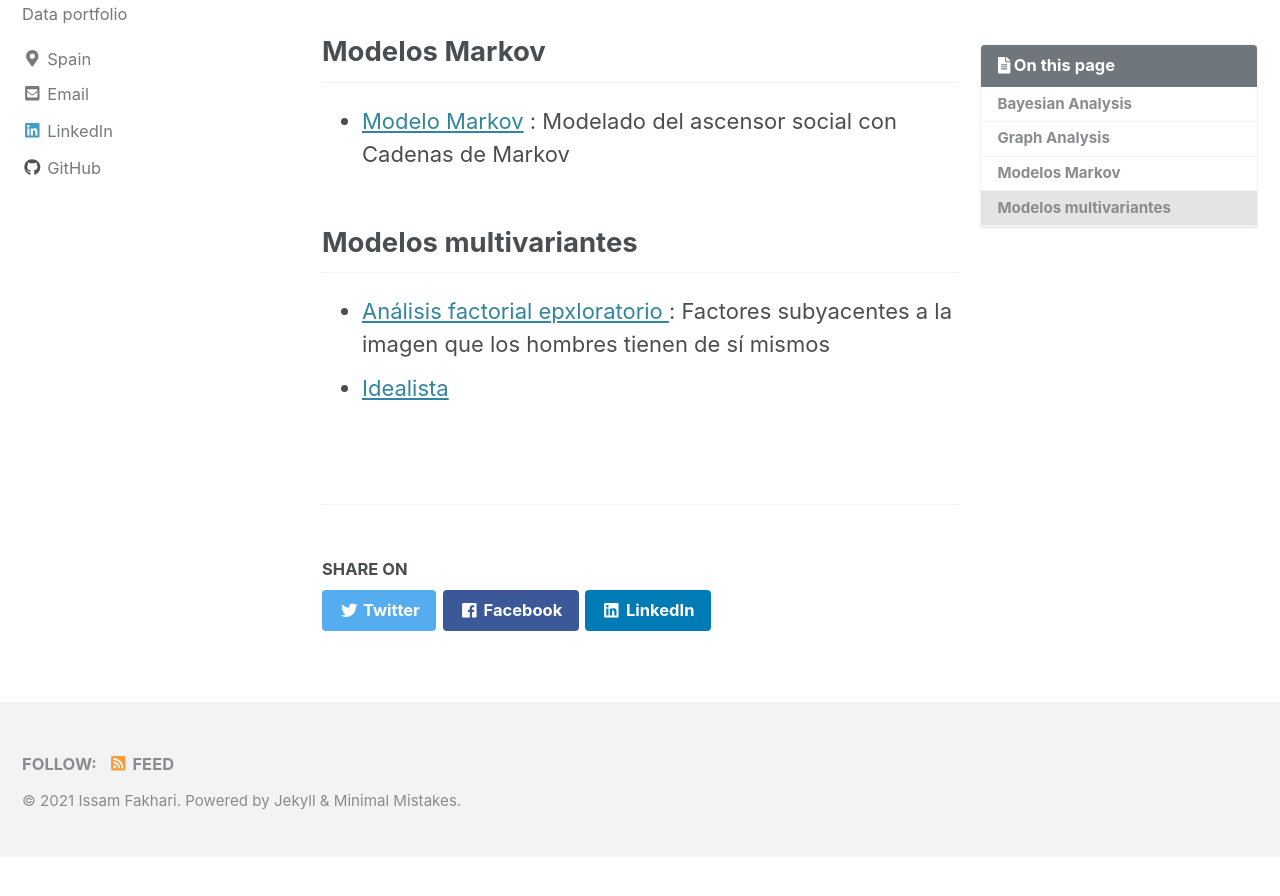
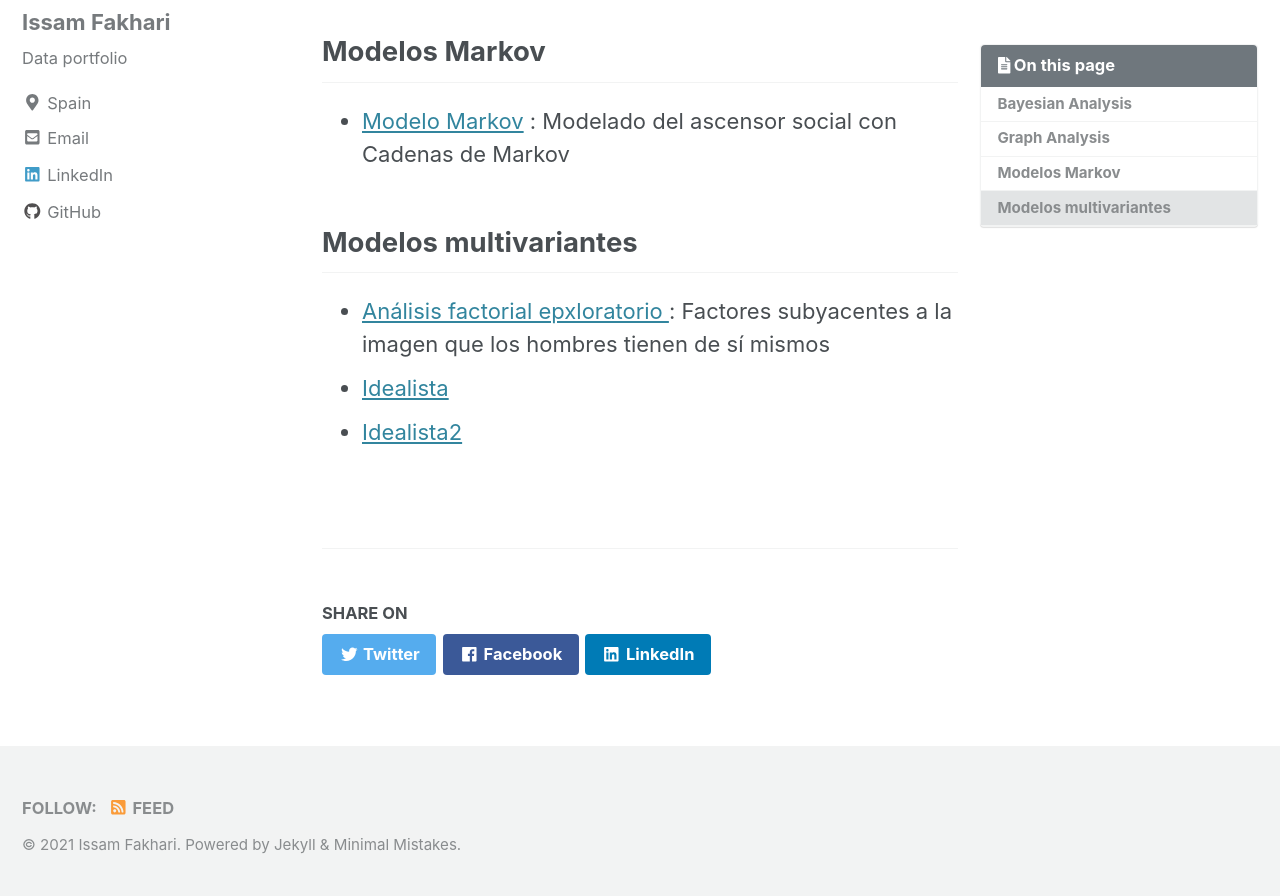
Before and after one commit to IssamFakhari/issamfakhari.github.io, a Jekyll site: the page built from _pages/st.md, in a window 1280 px wide and 900 px high, scrolled down 860 px. Shown: the top 896 px of the window. Built offline with Jekyll 4.4.1, drawn with Linux system fonts in a browser that asks for light colours; cached includes are drawn as plain includes; before the commit the page ends 1716 px from its top, so only the background shows below that.

Commit message:
Update st.md

```diff
--- a/_pages/st.md
+++ b/_pages/st.md
@@ -35,3 +35,4 @@
 
 * [Análisis factorial epxloratorio ](https://issamfakhari.github.io/statistics/analisisFactorialExploratorio/) : Factores subyacentes a la imagen que los hombres tienen de sí mismos
 * [Idealista](https://issamfakhari.github.io/statistics/Idealista/)
+* [Idealista2](https://issamfakhari.github.io/statistics/IdealistaOriginal/)
```
